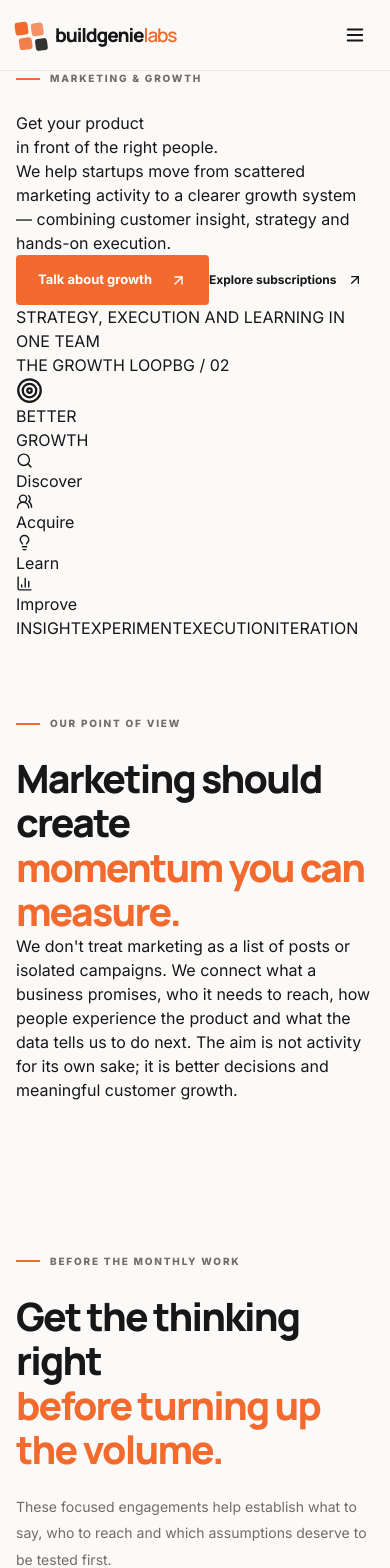
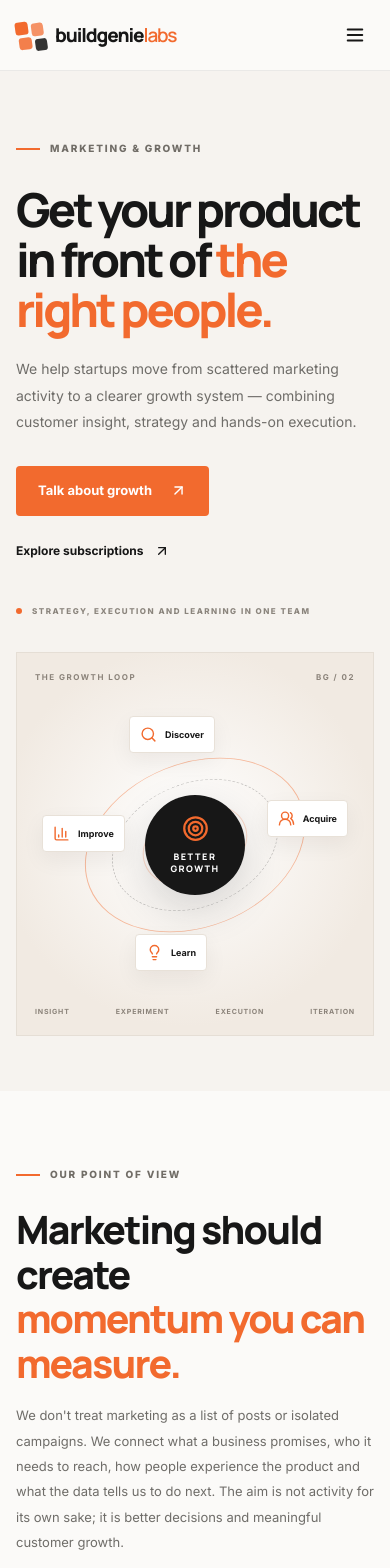
Before and after one commit to BuildGenie/web-app, a Next.js app: page /services/marketing in a window 390 px wide. Shown: the top 1568 px of the page. Built offline with nearby package versions, Linux system fonts and the light colour scheme.

Commit message:
style: add responsive marketing growth catalogue styles

```diff
--- a/app/globals.css
+++ b/app/globals.css
@@ -319,3 +319,110 @@ h2 { font: 750 clamp(36px, 4vw, 52px)/1.14 var(--font-manrope), sans-serif; lett
   .services-cta-inner { display: block; }
   .services-cta .button { margin-top: 28px; }
 }
+
+
+/* Marketing & growth detail page */
+.marketing-hero { background: #f6f3ef; overflow: hidden; }
+.marketing-hero-grid { min-height: 590px; display: grid; grid-template-columns: 1fr 1fr; gap: 70px; align-items: center; padding-top: 65px; padding-bottom: 65px; }
+.marketing-hero-copy { max-width: 580px; }
+.marketing-hero h1 { margin: 28px 0 22px; font: 800 clamp(48px, 5.4vw, 72px)/1.07 var(--font-manrope), sans-serif; letter-spacing: -4px; }
+.marketing-hero h1 span { color: var(--orange); }
+.marketing-hero-copy > p { max-width: 500px; color: var(--muted); font-size: 14px; line-height: 1.9; }
+.marketing-hero-actions { display: flex; align-items: center; gap: 26px; flex-wrap: wrap; margin-top: 30px; }
+.marketing-hero-note { display: flex; align-items: center; gap: 10px; margin-top: 45px; color: #8b857d; font-size: 8px; letter-spacing: 1.5px; font-weight: 750; }
+.marketing-hero-note span { width: 6px; height: 6px; border-radius: 50%; background: var(--orange); }
+.marketing-visual { min-height: 440px; padding: 25px; display: flex; flex-direction: column; justify-content: space-between; border: 1px solid #e5ded5; background: radial-gradient(circle at 48% 48%, #fff 0, #f1eae2 70%); }
+.marketing-visual-top, .marketing-visual-bottom { display: flex; justify-content: space-between; gap: 12px; color: #8b837a; font-size: 8px; font-weight: 700; letter-spacing: 1.5px; }
+.growth-loop { width: min(100%, 360px); aspect-ratio: 1; position: relative; margin: 12px auto; display: grid; place-items: center; }
+.growth-loop-ring { position: absolute; inset: 12%; border: 1px solid rgba(242,106,46,.45); border-radius: 50%; transform: rotate(-22deg) scaleY(.72); }
+.growth-loop-ring::before, .growth-loop-ring::after { content: ""; position: absolute; inset: 12%; border: 1px dashed rgba(23,23,23,.22); border-radius: 50%; }
+.growth-loop-ring::after { inset: 26%; border-style: solid; border-color: rgba(242,106,46,.24); }
+.growth-loop-center { width: 120px; height: 120px; z-index: 2; display: flex; flex-direction: column; align-items: center; justify-content: center; gap: 9px; border-radius: 50%; background: var(--ink); color: var(--orange); box-shadow: 0 15px 40px rgba(23,23,23,.16); }
+.growth-loop-center span { color: white; font: 750 9px/1.35 var(--font-manrope); text-align: center; letter-spacing: 1.5px; }
+.growth-loop-node { position: absolute; z-index: 3; display: flex; align-items: center; gap: 8px; padding: 11px 13px; background: white; border: 1px solid #e8e1d8; box-shadow: 0 8px 22px rgba(30,24,18,.06); border-radius: 4px; font-size: 10px; font-weight: 700; }
+.growth-loop-node svg { color: var(--orange); }
+.loop-discover { top: 7%; left: 28%; }.loop-acquire { top: 35%; right: -3%; }.loop-learn { bottom: 8%; left: 30%; }.loop-improve { top: 40%; left: -5%; }
+.marketing-principles { background: var(--paper); }
+.marketing-principles-grid { display: grid; grid-template-columns: 1.1fr .9fr; gap: 90px; align-items: center; }
+.marketing-principles-grid > p { color: var(--muted); font-size: 13px; line-height: 1.95; margin: 0; }
+.validation-section { background: #f3f0ec; }
+.sprint-grid { display: grid; grid-template-columns: repeat(2, 1fr); gap: 18px; }
+.sprint-card { padding: 30px; background: white; border: 1px solid #e9e4dd; }
+.sprint-card-top { display: flex; justify-content: space-between; align-items: center; color: var(--orange); }
+.sprint-card-top span { color: #9a938a; font-size: 8px; font-weight: 750; letter-spacing: 1.3px; }
+.sprint-card h3 { margin: 30px 0 7px; font: 800 30px var(--font-manrope); letter-spacing: -1px; }
+.sprint-card h4 { max-width: 400px; margin: 0 0 13px; font: 700 15px/1.5 var(--font-manrope); }
+.sprint-card > p { min-height: 65px; color: var(--muted); font-size: 12px; line-height: 1.8; }
+.sprint-deliverables-title, .subscription-includes { color: #8b837a; font-size: 8px; font-weight: 750; letter-spacing: 1.4px; }
+.sprint-card ul, .subscription-card ul { list-style: none; display: grid; gap: 12px; padding: 0; margin: 17px 0 22px; }
+.sprint-card li, .subscription-card li { display: flex; align-items: flex-start; gap: 10px; color: #57534e; font-size: 11px; line-height: 1.6; }
+.sprint-card li svg, .subscription-card li svg { flex: 0 0 auto; color: var(--orange); margin-top: 1px; }
+.sprint-card .inline-link { padding-top: 14px; border-top: 1px solid var(--line); margin-top: 0; }
+.subscription-section { background: var(--paper); }
+.subscription-grid { display: grid; grid-template-columns: repeat(2, 1fr); gap: 18px; }
+.subscription-card { display: flex; flex-direction: column; min-height: 590px; padding: 30px; border: 1px solid #e7e1d9; background: white; }
+.subscription-card-top { display: flex; flex-wrap: wrap; justify-content: space-between; gap: 10px; color: #8b837a; font-size: 8px; font-weight: 750; letter-spacing: 1.2px; }
+.subscription-status { color: #a34e2e; background: var(--orange-pale); padding: 6px 8px; }
+.subscription-card h3 { margin: 34px 0 7px; font: 800 36px var(--font-manrope); letter-spacing: -1.5px; }
+.subscription-audience { color: #4d4944; font-size: 12px; font-weight: 650; line-height: 1.6; }
+.subscription-summary { min-height: 68px; margin: 0; color: var(--muted); font-size: 12px; line-height: 1.8; }
+.subscription-divider { height: 1px; background: var(--line); margin: 23px 0; }
+.subscription-card ul { gap: 13px; margin-bottom: 27px; }
+.subscription-card li { font-size: 11px; }
+.subscription-footer { display: flex; flex-direction: column; gap: 15px; margin-top: auto; padding-top: 18px; border-top: 1px solid var(--line); }
+.subscription-footer > span { color: #8b837a; font-size: 9px; }
+.subscription-footer > a { display: flex; justify-content: space-between; align-items: center; font-size: 11px; font-weight: 750; }
+.subscription-footer svg { color: var(--orange); }
+.subscription-note { display: grid; grid-template-columns: 190px 1fr; gap: 25px; padding: 22px 25px; margin-top: 18px; background: #f6f3ef; }
+.subscription-note strong { font: 750 13px var(--font-manrope); }
+.subscription-note span { color: var(--muted); font-size: 11px; line-height: 1.8; }
+.specialist-section { background: #f3f0ec; }
+.specialist-grid { display: grid; grid-template-columns: repeat(3, 1fr); gap: 14px; }
+.specialist-card { display: flex; flex-direction: column; min-height: 260px; padding: 25px; background: white; border: 1px solid #e9e4dd; }
+.specialist-icon { width: 42px; height: 42px; display: grid; place-items: center; color: var(--orange); background: var(--orange-pale); border-radius: 50%; }
+.specialist-card h3 { margin: 22px 0 9px; font: 750 16px var(--font-manrope); }
+.specialist-card > p { margin-bottom: 17px; color: var(--muted); font-size: 11px; line-height: 1.8; }
+.specialist-output { display: grid; gap: 6px; padding: 12px 0; border-top: 1px solid var(--line); margin-top: auto; }
+.specialist-output span { color: #9b938a; font-size: 7px; font-weight: 750; letter-spacing: 1.3px; }
+.specialist-output strong { color: #57534e; font-size: 9px; font-weight: 600; line-height: 1.6; }
+.specialist-card > a { display: flex; justify-content: space-between; align-items: center; padding-top: 12px; border-top: 1px solid var(--line); font-size: 10px; font-weight: 750; }
+.specialist-card > a svg { color: var(--orange); }
+.delivery-section { background: var(--paper); }
+.delivery-grid { display: grid; grid-template-columns: 1fr 1fr; gap: 100px; align-items: center; }
+.delivery-grid > div:first-child > p { max-width: 470px; margin: 24px 0 0; color: var(--muted); font-size: 13px; line-height: 1.9; }
+.delivery-steps { display: grid; gap: 0; border-top: 1px solid var(--line); }
+.delivery-steps > div { display: flex; gap: 22px; padding: 22px 0; border-bottom: 1px solid var(--line); }
+.delivery-steps > div > span { color: var(--orange); font-size: 10px; font-weight: 750; }
+.delivery-steps h3 { margin: 0 0 7px; font: 750 15px var(--font-manrope); }
+.delivery-steps p { margin: 0; color: var(--muted); font-size: 11px; line-height: 1.7; }
+.marketing-cta { background: var(--ink); color: white; }
+.marketing-cta-inner { display: flex; justify-content: space-between; align-items: end; gap: 50px; }
+.marketing-cta .eyebrow { color: #b2aaa2; }
+.marketing-cta h2 { margin-bottom: 20px; }
+.marketing-cta p { max-width: 450px; margin: 0; color: #b2ada7; font-size: 13px; line-height: 1.8; }
+.marketing-cta .button { flex: 0 0 auto; }
+
+@media (max-width: 1050px) {
+  .marketing-hero-grid { gap: 35px; }
+  .marketing-principles-grid, .delivery-grid { gap: 45px; }
+  .specialist-grid { grid-template-columns: repeat(2, 1fr); }
+}
+@media (max-width: 720px) {
+  .marketing-hero-grid, .marketing-principles-grid, .delivery-grid { grid-template-columns: 1fr; gap: 35px; }
+  .marketing-hero-grid { padding-top: 70px; padding-bottom: 55px; }
+  .marketing-hero h1 { font-size: clamp(45px, 12vw, 61px); letter-spacing: -3px; }
+  .marketing-visual { min-height: 340px; padding: 18px; }
+  .growth-loop { width: min(100%, 300px); }
+  .growth-loop-center { width: 100px; height: 100px; }
+  .growth-loop-node { padding: 9px 10px; font-size: 9px; }
+  .loop-acquire { right: -1%; }.loop-improve { left: -1%; }
+  .marketing-visual-bottom { font-size: 7px; letter-spacing: .8px; }
+  .marketing-principles-grid { gap: 18px; }
+  .sprint-grid, .subscription-grid, .specialist-grid { grid-template-columns: 1fr; }
+  .sprint-card, .subscription-card { padding: 23px; }
+  .sprint-card > p, .subscription-summary { min-height: auto; }
+  .subscription-card { min-height: auto; }
+  .subscription-note { grid-template-columns: 1fr; gap: 8px; padding: 19px; }
+  .marketing-cta-inner { display: block; }
+  .marketing-cta .button { margin-top: 27px; }
+}
```
